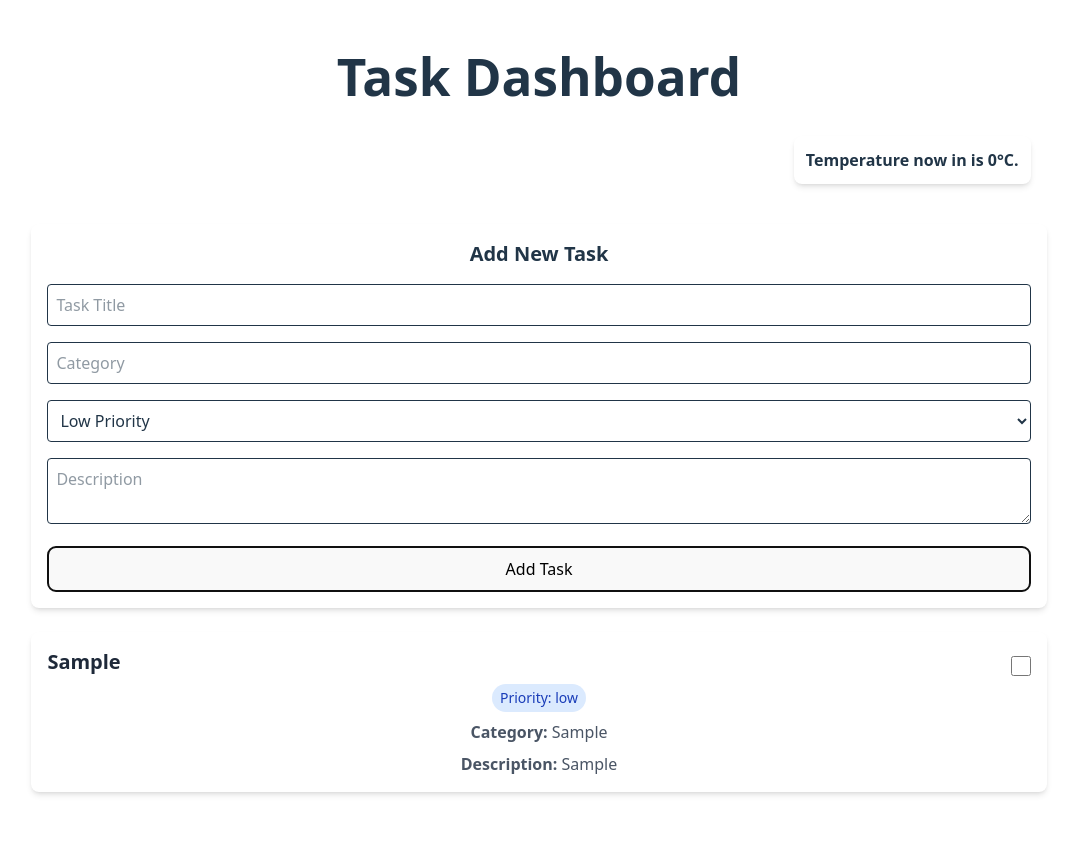
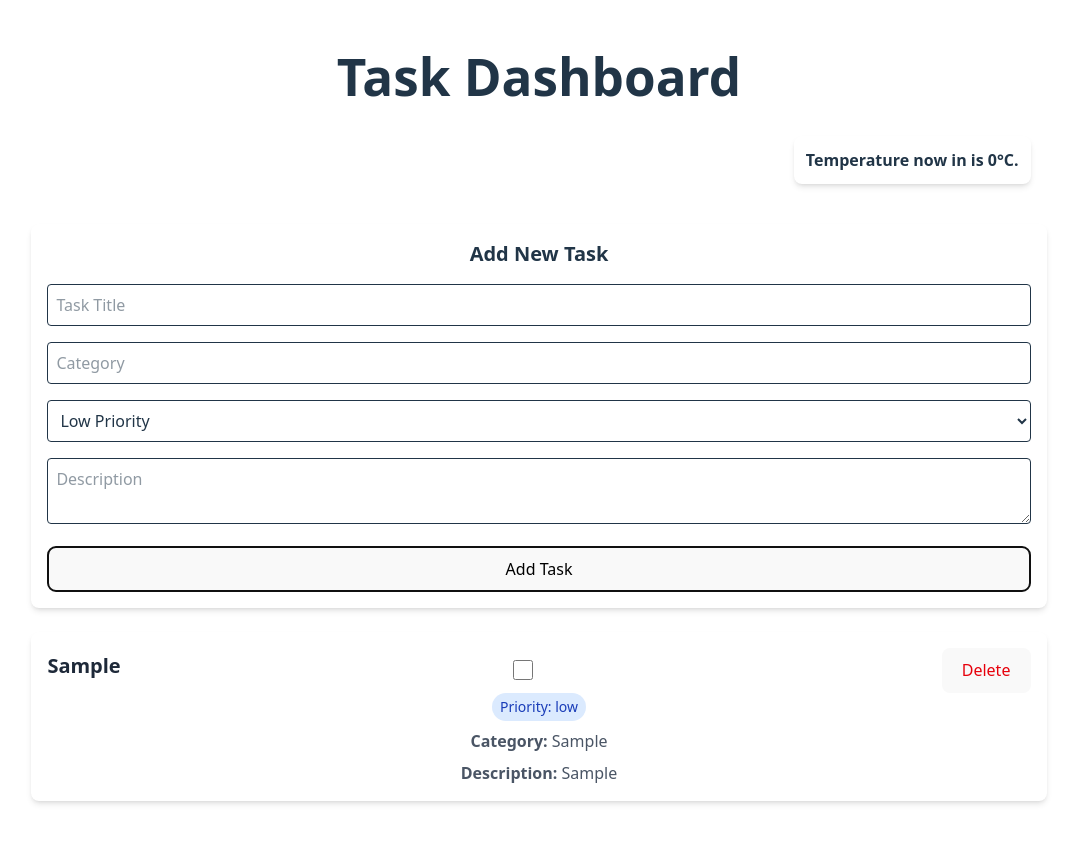
Before and after one commit to IsratErin/Mini_Dashboard_YHKurs, a React (Vite) app in the folder task-dashboard/: page / in a window 1280 px wide. Both pictures are taken after typing "Sample", "Sample", "Sample" into the empty fields and a click on the button "Add Task". Shown: the top 842 px of the page, without its empty margins (101-1178 px from the left). Built offline with nearby package versions, Linux system fonts and the light colour scheme; no server answers.

Commit message:
Delete task feature

```diff
--- a/task-dashboard/src/model/task_Store.ts
+++ b/task-dashboard/src/model/task_Store.ts
@@ -47,17 +47,21 @@ class TaskStore {
   }
 
   toggleTaskCompletion(id: number, callback: (completed: boolean) => void) {
-    const selectedTask = this.tasks.find(task => task.id === id);
+    const selectedTask = this.tasks.find((task) => task.id === id);
     if (selectedTask) {
       selectedTask.completed = !selectedTask.completed;
       if (selectedTask.completed) {
         console.log(`Task "${selectedTask.title}" has been completed!`);
-      }else {
+      } else {
         console.log(`Task "${selectedTask.title}" is yet uncompleted!`);
       }
       callback(selectedTask.completed);
     }
   }
+
+  deleteTask(id: number) {
+    this.tasks = this.tasks.filter((task) => task.id !== id);
+  }
 }
 
 export default TaskStore;
--- a/task-dashboard/src/presenters/dashboardPresenter.tsx
+++ b/task-dashboard/src/presenters/dashboardPresenter.tsx
@@ -1,7 +1,6 @@
 import { useState, useEffect } from 'react';
 import DashboardView from '../views/dashboardView.tsx';
 import TaskStore from '../model/task_Store';
-
 
 export function DashboardRender() {
   const [taskStore] = useState(() => new TaskStore());
@@ -31,7 +30,7 @@ export function DashboardRender() {
       return;
     }
 
-    const id = Date.now();
+    const id = Math.floor(Math.random() * 10000) + 1; // Simple random ID generation
     taskStore.addTask(
       id,
       newTask.title,
@@ -51,6 +50,13 @@ export function DashboardRender() {
     });
   };
 
+  const handleDeleteTask = (id: number) => {
+    if (id) {
+      taskStore.deleteTask(id);
+      setTasks([...taskStore.tasks]);
+    }
+  };
+
   const handleToggleComplete = (id: number) => {
     taskStore.toggleTaskCompletion(id, (completed) => {
       console.log(`Task ${id} completion status: ${completed}`);
@@ -67,6 +73,7 @@ export function DashboardRender() {
       temperature={temperature}
       location={city}
       onToggleComplete={handleToggleComplete}
+      onDeleteTask={handleDeleteTask}
     />
   );
 }
--- a/task-dashboard/src/views/dashboardView.tsx
+++ b/task-dashboard/src/views/dashboardView.tsx
@@ -21,6 +21,7 @@ interface DashboardViewProps {
   temperature: number;
   location: string;
   onToggleComplete: (id: number) => void;
+  onDeleteTask: (id: number) => void;
 }
 
 function DashboardView({
@@ -31,6 +32,7 @@ function DashboardView({
   temperature,
   location,
   onToggleComplete,
+  onDeleteTask,
 }: DashboardViewProps) {
   const priorityColor = {
     low: 'bg-blue-100 text-blue-800',
@@ -125,7 +127,15 @@ function DashboardView({
                 onChange={() => onToggleComplete(task.id)}
                 className="h-5 w-5 text-blue-600"
               />
+              <button
+                onClick={() => onDeleteTask(task.id)}
+                className="ml-4 text-red-600 hover:text-red-800"
+              >
+                {' '}
+                Delete{' '}
+              </button>
             </div>
+            <div></div>
             <div className="space-y-2">
               <div
                 className={`inline-block px-2 py-1 rounded-full text-sm ${priorityColor[task.priority]}`}
```
